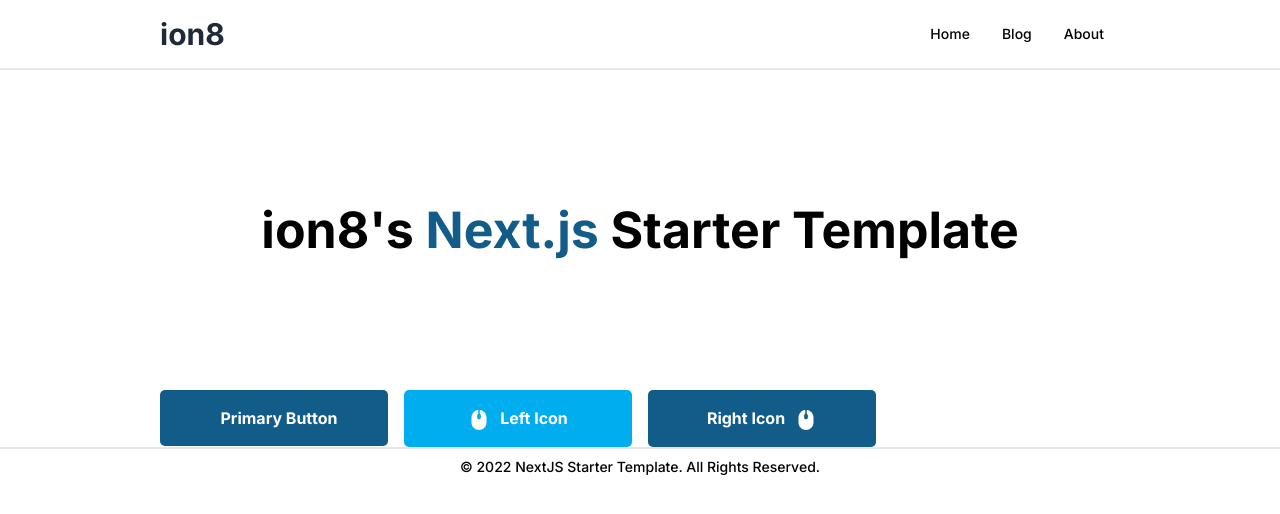
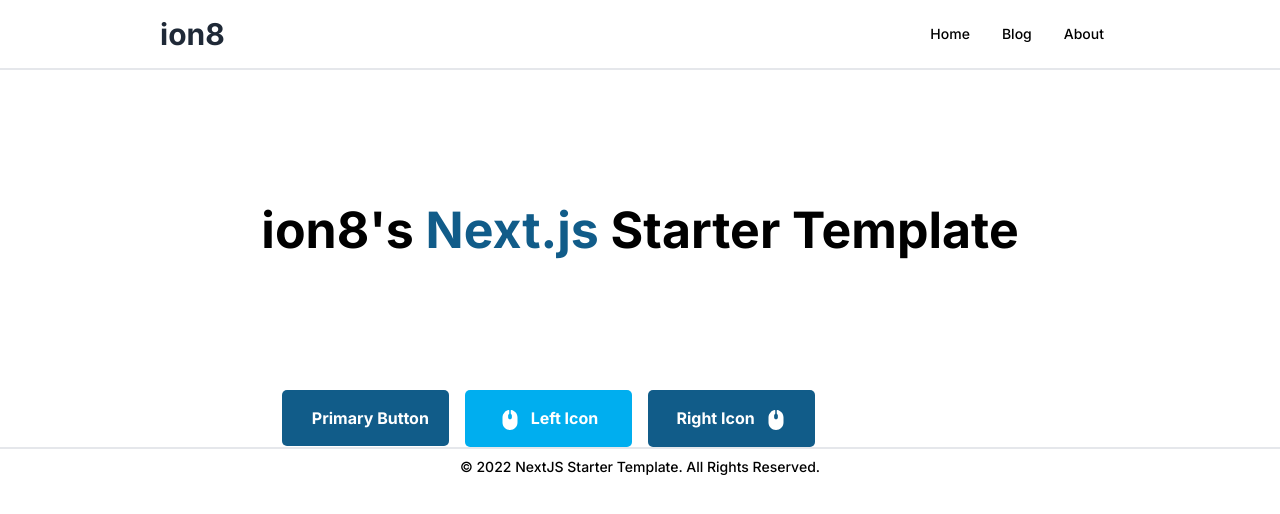
Before and after one commit to imrishit98/rp-nextjs-starter, a Next.js app: page /components in a window 1280 px wide. Shown: the top 514 px of the page. Built offline with nearby package versions, Linux system fonts and the light colour scheme.

Commit message:
Center the buttons

```diff
--- a/src/pages/components.js
+++ b/src/pages/components.js
@@ -13,7 +13,7 @@ const Components = () => {
           Template
         </H1>
       </Container>
-      <Container>
+      <Container className='flex justify-center items-center'>
         <div className='grid grid-cols-4 gap-4'>
           <div>
             <PrimaryButton link='#' label='Primary Button' />
```
